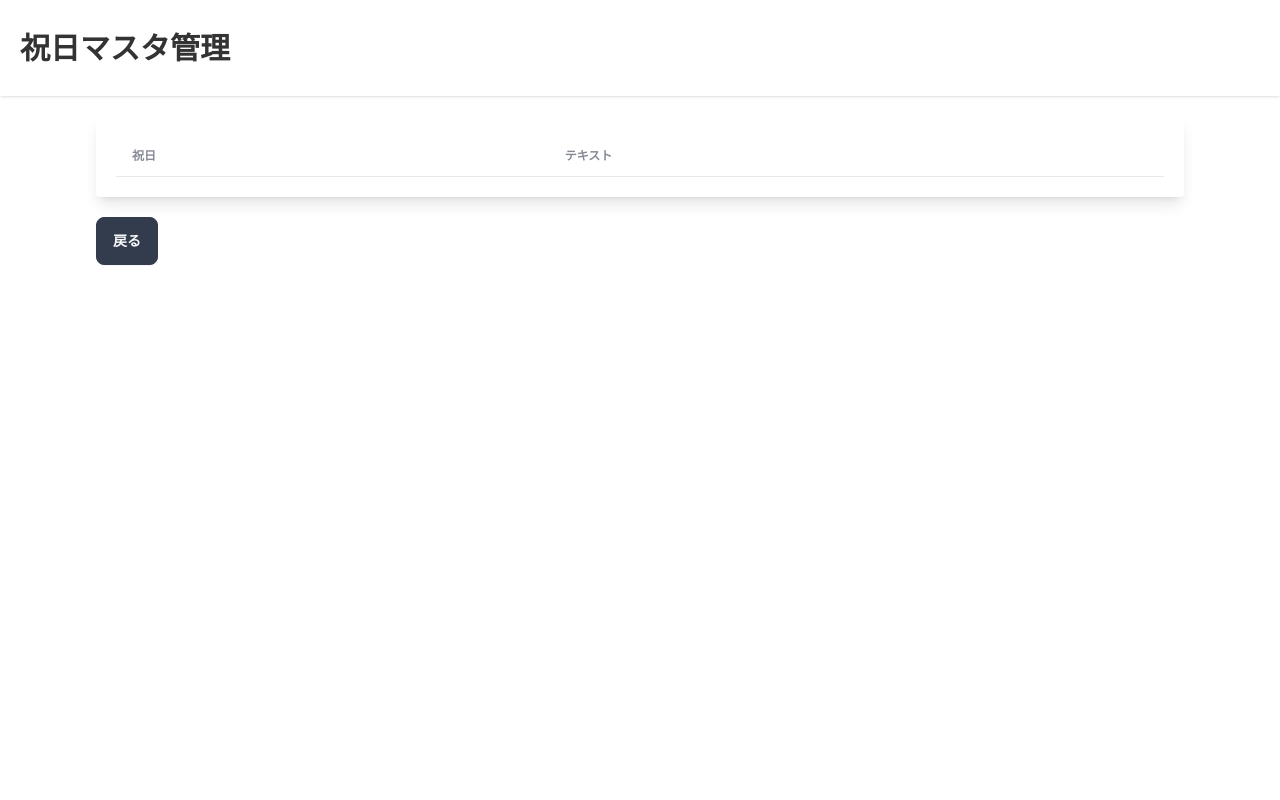
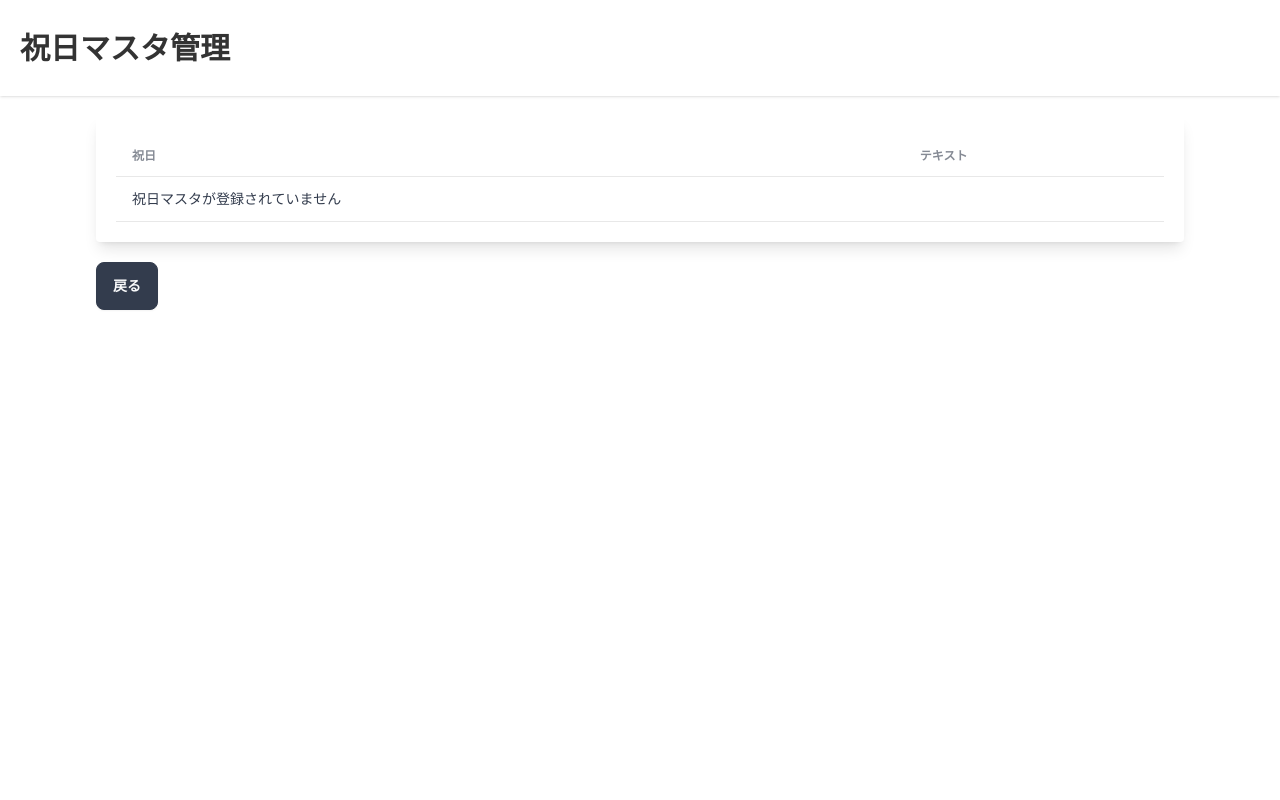
Before and after one commit to RintaroYanagawa/flask_a3_rinchan, a Flask app: page /list in a window 1280 px wide. Run offline with Flask 2, Linux system fonts and the light colour scheme; data that the repository does not hold is empty; some libraries are stand-ins or nearby versions.

Commit message:
fix: fix message

```diff
--- a/yanagawa/holiday_app/holiday/templates/list.html
+++ b/yanagawa/holiday_app/holiday/templates/list.html
@@ -14,6 +14,10 @@
           <td class="text-lg font-bold">{{ holiday['date'] }}</td>
           <td class="text-lg font-bold">{{ holiday['text'] }}</td>
         </tr>
+        {% else %}
+        <tr>
+          <td>祝日マスタが登録されていません</td>
+        </tr>
         {% endfor %}
       </tbody>
     </table>
--- a/yanagawa/holiday_app/holiday/utils/message.py
+++ b/yanagawa/holiday_app/holiday/utils/message.py
@@ -2,7 +2,7 @@ messages = [
     {"id": "I01", "message": "{}({})が登録されました"},
     {"id": "I02", "message": "{}は「{}」に変更されました"},
     {"id": "I03", "message": "{}({})が削除されました"},
-    {"id": "I04", "message": "祝日マスタが登録されていません"},
+    {"id": "W01", "message": "{}は、祝日マスタに登録されていません"},
 ]
 
 
--- a/yanagawa/holiday_app/holiday/views/input.py
+++ b/yanagawa/holiday_app/holiday/views/input.py
@@ -44,12 +44,11 @@ def update_date():
 @app.route("/date/delete", methods=["POST"])
 def delete_date():
     date = request.form["holiday"]
-    text = request.form["holiday_text"]
     holiday = Holiday.query.get(date)
     if holiday is None:
-        flash(get_inform_message("I04"))
+        flash(get_inform_message("W01", date))
         return redirect(url_for("show_input_date"))
     db.session.delete(holiday)
     db.session.commit()
-    message = get_inform_message("I03", date, text)
+    message = get_inform_message("I03", holiday.holi_date, holiday.holi_text)
     return redirect(url_for("show_maintenance_date", msg=message))
```
